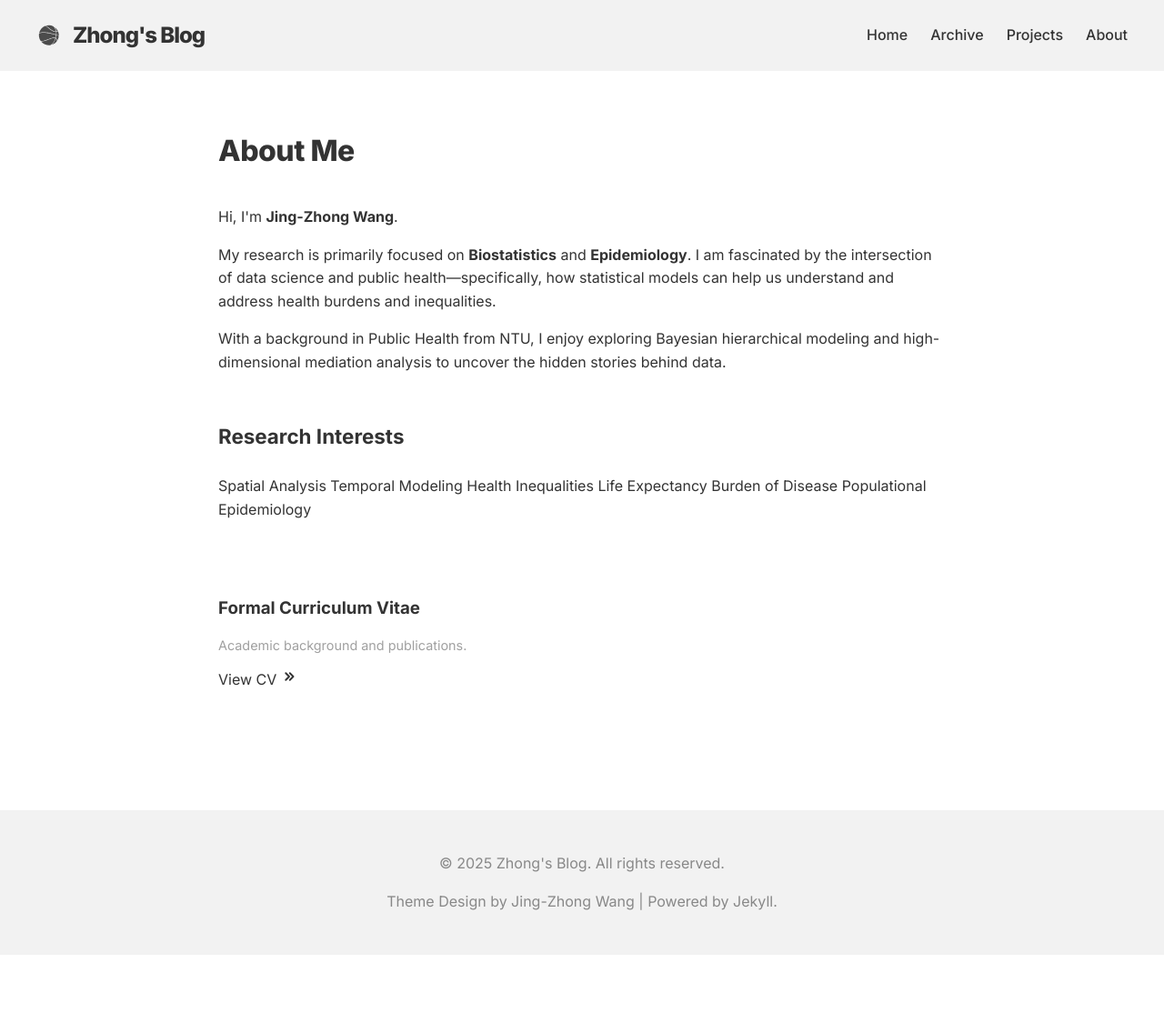
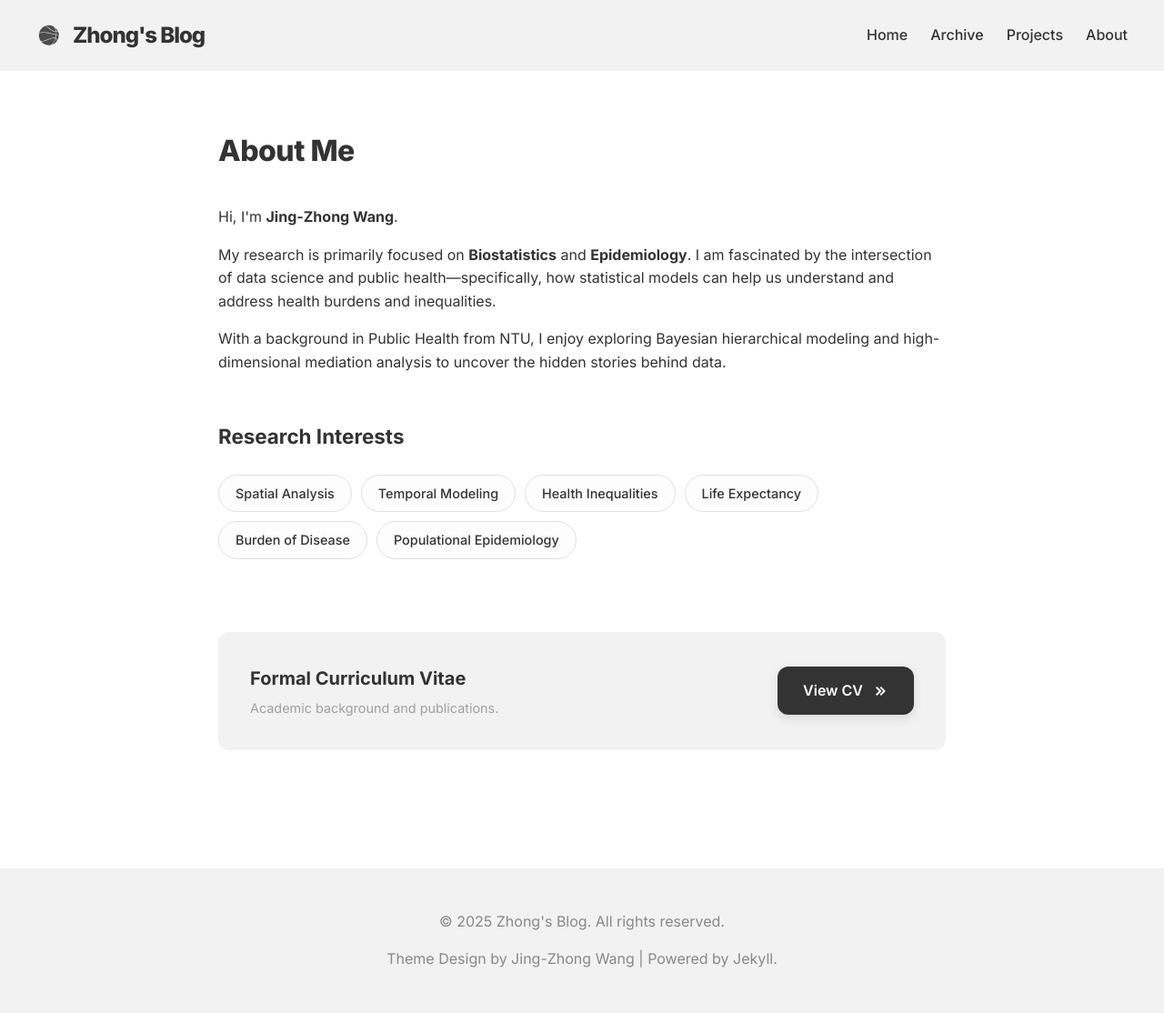
Before and after one commit to jingzhong1011/jingzhong1011.github.io, a Jekyll site: the page built from about/index.html, in a window 1280 px wide. Shown: the whole page at 91% size. Built offline with Jekyll 4.4.1, drawn with Linux system fonts in a browser that asks for light colours; before the commit the page ends 1050 px from its top, so only the background shows below that.

Commit message:
updated css

```diff
--- a/assets/css/style.scss
+++ b/assets/css/style.scss
@@ -120,6 +120,126 @@ hr, .projects-grid hr {
   transition: 0.3s;
 }
 
+/* 7. About Me 特殊樣式 & CV Button */
+/* --- About 頁面專屬美化 --- */
+
+.cv-section-enhanced {
+  margin-top: 80px;
+  padding: 40px;
+  background-color: var(--card-bg);
+  border-radius: 16px;
+  display: flex;
+  justify-content: space-between;
+  align-items: center;
+  transition: transform 0.3s ease;
+
+  .cv-content {
+    text-align: left;
+    h3 { margin: 0 0 8px 0; font-size: 1.25rem; }
+    p { margin: 0; color: var(--text-secondary); font-size: 0.95rem; }
+  }
+}
+
+/* --- Research Interests 標籤化樣式 --- */
+.interests-tags-container {
+  display: flex;
+  flex-wrap: wrap;
+  gap: 10px;
+}
+
+.interest-tag {
+  background-color: #fdfdfd;      /* 比背景稍微白一點點 */
+  color: var(--text-primary);
+  padding: 8px 18px;
+  border-radius: 50px;           /* 膠囊造型 */
+  font-size: 0.9rem;
+  font-weight: 500;
+  border: 1px solid #e0e0e0;     /* 淡灰色細邊框 */
+  transition: all 0.3s cubic-bezier(0.25, 0.8, 0.25, 1);
+  cursor: default;
+
+  &:hover {
+    background-color: var(--bg-color);
+    border-color: var(--accent); /* 懸停時邊框變紅 */
+    color: var(--accent);        /* 懸停時文字變紅 */
+    transform: translateY(-2px);
+    box-shadow: 0 4px 12px rgba(0, 0, 0, 0.05);
+  }
+}
+
+/* CV 區域美化 */
+.cv-section-enhanced {
+  padding: 35px;
+  background-color: var(--card-bg);
+  border-radius: 12px;
+  display: flex;
+  justify-content: space-between;
+  align-items: center;
+}
+
+.cv-button-pretty {
+  display: inline-flex;
+  align-items: center;
+  gap: 8px;
+  padding: 12px 24px;
+  background-color: var(--text-primary);
+  color: #fff !important;
+  border-radius: 8px;
+  font-weight: 600;
+  transition: 0.3s;
+
+  &:hover {
+    background-color: var(--accent);
+    transform: scale(1.03);
+  }
+}
+
+/* CV 按鈕 */
+.cv-button-pretty {
+  display: inline-flex;
+  align-items: center;
+  gap: 10px;
+  padding: 14px 28px;
+  background-color: var(--text-primary);
+  color: #ffffff !important;
+  border-radius: 12px;
+  font-weight: 600;
+  text-decoration: none;
+  transition: all 0.3s cubic-bezier(0.4, 0, 0.2, 1);
+  box-shadow: 0 4px 12px rgba(0, 0, 0, 0.1);
+
+  &:hover {
+    background-color: var(--accent);
+    transform: translateY(-3px);
+    box-shadow: 0 8px 20px rgba(252, 77, 80, 0.2);
+
+    svg { transform: translateX(3px); }
+  }
+
+  svg {
+    transition: transform 0.3s ease;
+  }
+}
+
+/* --- 漢堡按鈕基本樣式 --- */
+.menu-button {
+  display: none; /* 電腦版隱藏 */
+  cursor: pointer;
+  flex-direction: column;
+  gap: 5px;
+  z-index: 1001;
+}
+
+.icon-bar {
+  display: block;
+  width: 25px;
+  height: 3px;
+  background-color: var(--text-primary);
+  border-radius: 2px;
+  transition: 0.3s;
+}
+
+
 @media (max-width: 768px) {
   .site-header-inner { position: relative; }
   .menu-button { display: flex; }
```
Also changed, not shown: 1 other file.
